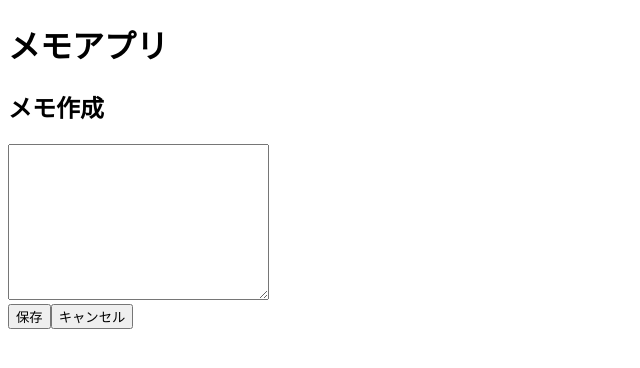
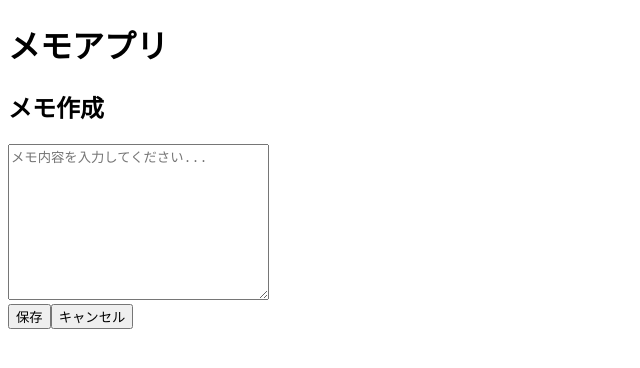
Before and after one commit to taichihub/spa-memo, a React (Create React App) app: page / in a window 1280 px wide. Both pictures are taken after a click on the button "＋新規メモ". Shown: the top 368 px of the page, without its empty margins (0-640 px from the left). Built offline with nearby package versions, Linux system fonts and the light colour scheme.

Commit message:
定数間違いを修正

```diff
--- a/src/components/MemoEditor.jsx
+++ b/src/components/MemoEditor.jsx
@@ -18,7 +18,7 @@ const MemoEditor = ({ memo, onSave, onDelete, onCancel }) => {
         onChange={(e) => setContent(e.target.value)}
         rows={constants.textarea.rows}
         cols={constants.textarea.cols}
-        placeholder={labels.editorPlaceholder}
+        placeholder={texts.editorPlaceholder}
       />
       <div>
         <button onClick={handleSave}>{labels.saveButton}</button>
```
